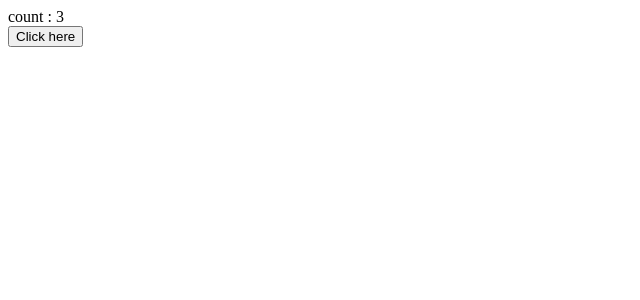
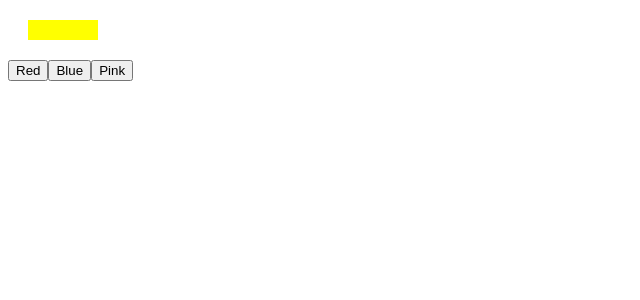
Before and after one commit to Nguyenngockieuoanh/ReactLearning, a React (Vite) app: page / in a window 1280 px wide. Shown: the top 300 px of the page, without its empty margins (0-640 px from the left). Built offline with nearby package versions, Linux system fonts and the light colour scheme.

Commit message:
2 way binding

```diff
--- a/src/App.jsx
+++ b/src/App.jsx
@@ -5,20 +5,32 @@ import Category from "./components/Category";
 import Message from "./components/Message";
 
 function App() {
-  const [count, setcount] = useState(() => {
-    const number = 1 + 1 + 1;
-    return number;
-  });
-  console.log("sss");
-  const handleClick = () => {
-    setcount((prev) => prev + 1);
+  const colors = ["#FF0", "#00F", "#F0F"];
+
+  const [color, setcolor] = useState("#FF0");
+
+  const handleChangeColor = (index) => {
+    console.log(index);
+    setcolor(colors[index]);
   };
 
   return (
-    <>
-      <div>count : {count}</div>
-      <button onClick={handleClick}>Click here</button>
-    </>
+    <div>
+      <div
+        style={{
+          background: color,
+          margin: "20px",
+          width: "70px",
+          height: "20px",
+        }}
+      ></div>
+
+      <div>
+        <button onClick={() => handleChangeColor(0)}>Red</button>
+        <button onClick={() => handleChangeColor(1)}>Blue</button>
+        <button onClick={() => handleChangeColor(2)}>Pink</button>
+      </div>
+    </div>
   );
 }
 
```
